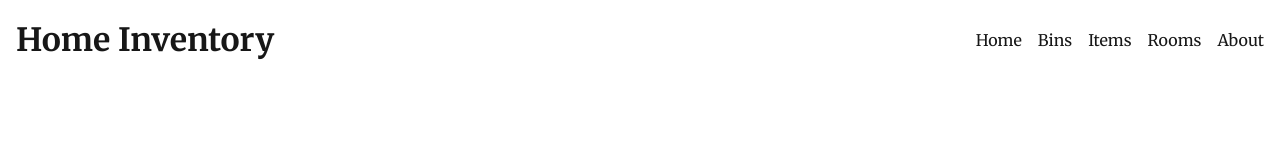
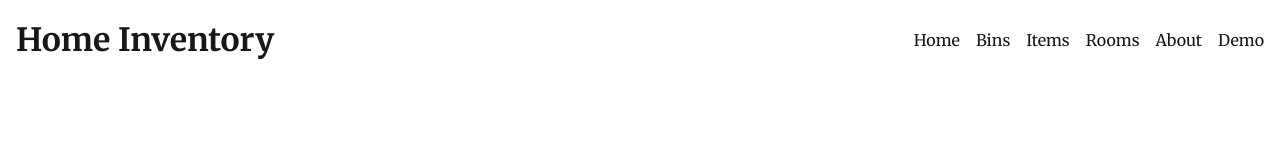
Before and after one commit to afewvowels/nextjs_warehouse_placeholder, a Next.js app: page / in a window 1280 px wide. Shown: the top 160 px of the page. Built offline with nearby package versions, Linux system fonts and the light colour scheme.

Commit message:
add link
add link for demo page with login

```diff
--- a/app/page.js
+++ b/app/page.js
@@ -12,6 +12,7 @@ export default function Home() {
           <li>Items</li>
           <li>Rooms</li>
           <li>About</li>
+          <li><a href="https://demo.homeinventory.earth">Demo</a></li>
         </ul>
       </header>
       <div className={styles.main}>
```
